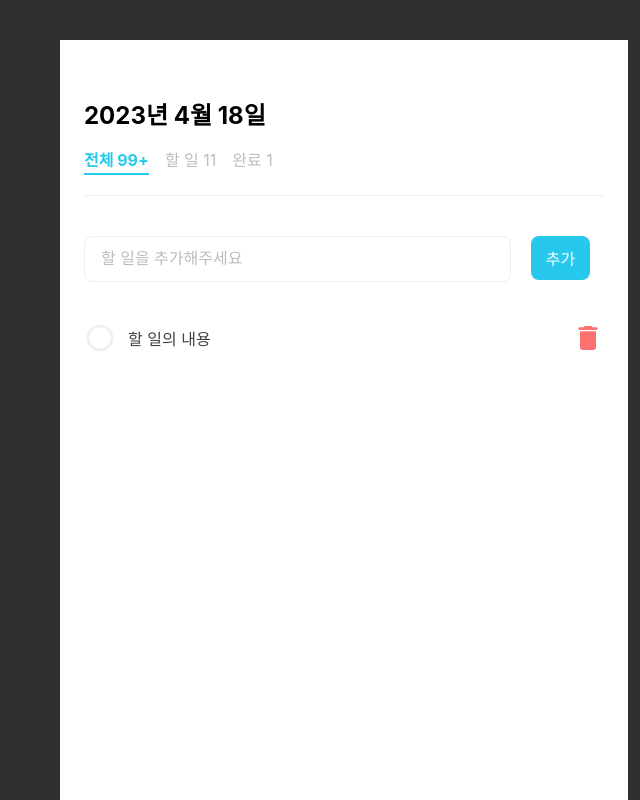
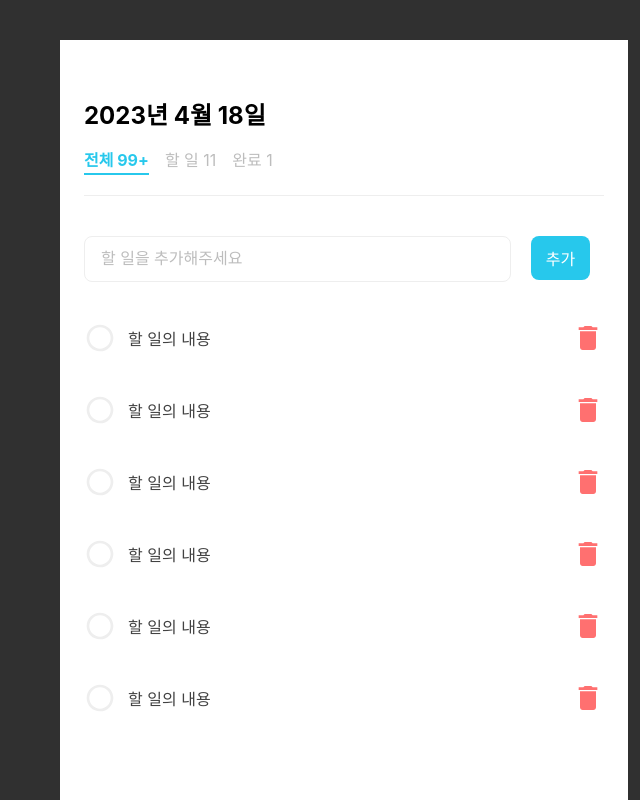
Before and after one commit to jikor1st/Gaeturdy-pre-project, a React (Create React App) app in the folder kimhyunmin-todo/: page / in a window 1280 px wide. Shown: the top 800 px of the page, without its empty margins (640-1280 px from the left). Built offline with nearby package versions, Linux system fonts and the light colour scheme; a web font is replaced by a local one.

Commit message:
chore: TodoList 디스플레이 변경

```diff
--- a/kimhyunmin-todo/src/components/TodoList.tsx
+++ b/kimhyunmin-todo/src/components/TodoList.tsx
@@ -13,6 +13,11 @@ const TodoList = () => {
           <Divider />
           <TodoForm />
           <TodoItem/>
+          <TodoItem/>
+          <TodoItem/>
+          <TodoItem/>
+          <TodoItem/>
+          <TodoItem/>
         </TodoWrapper>
       );
 }
```
